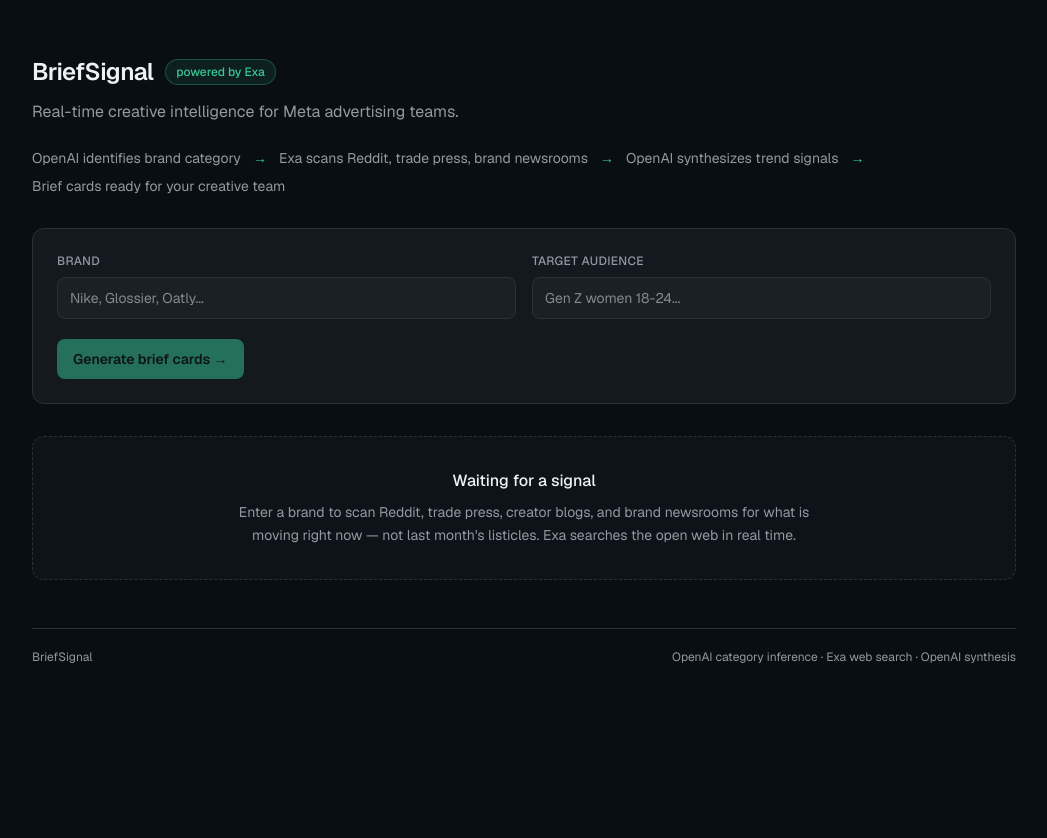
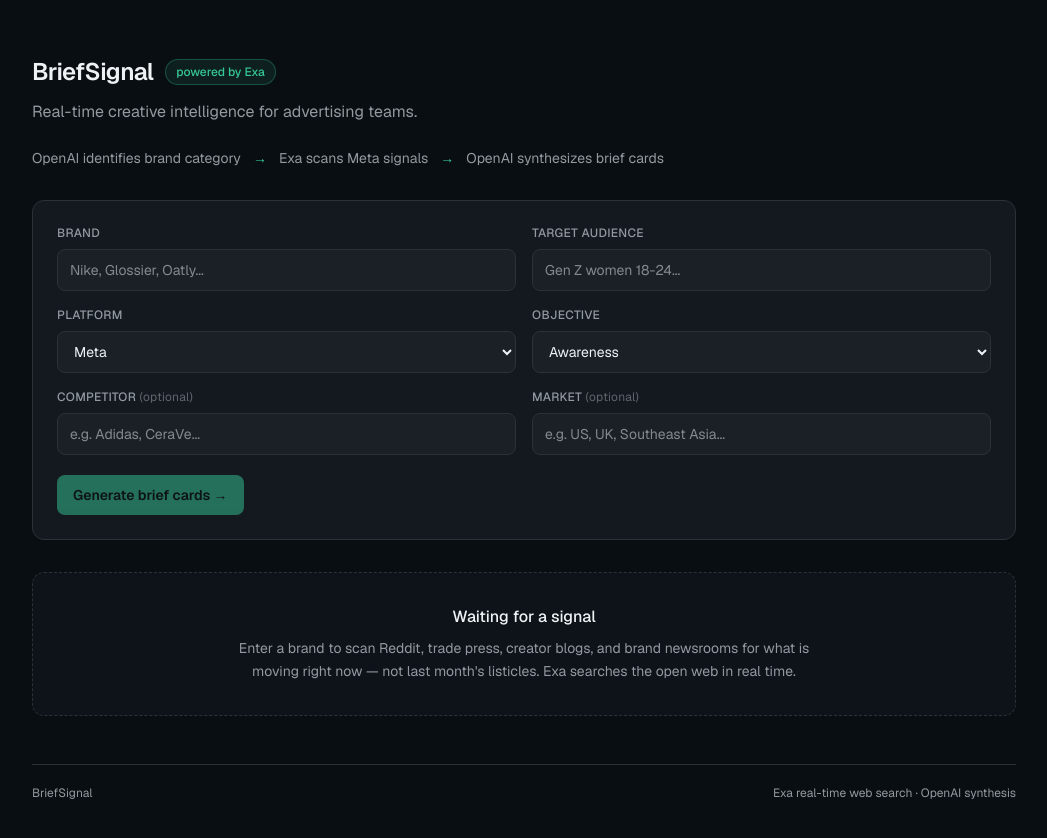
Before and after one commit to amanbangad/BriefSignal, a Next.js app: page / in a window 1280 px wide. Shown: the top 838 px of the page, without its empty margins (116-1163 px from the left). Before the commit the page ends 800 px from the top, so only its background shows below. Built offline with nearby package versions, Linux system fonts and the light colour scheme.

Commit message:
feat: enhance ad signal generation with platform-specific and competitor insights
Co-authored-by: Aman <13249886+amanbangad@users.noreply.github.com>

```diff
--- a/app/api/generate/route.ts
+++ b/app/api/generate/route.ts
@@ -1,7 +1,14 @@
 import { generateText, Output } from "ai"
 import { openai } from "@ai-sdk/openai"
 import { z } from "zod"
-import { searchCategoryTrends, searchBrandChatter, mergeSignals, hasExaKey, type ExaSignal } from "@/lib/exa"
+import {
+  searchCategoryTrends,
+  searchBrandChatter,
+  searchCompetitorSignals,
+  mergeSignals,
+  hasExaKey,
+  type ExaSignal,
+} from "@/lib/exa"
 
 // Do NOT use the edge runtime with the AI SDK.
 export const maxDuration = 60
@@ -13,7 +20,7 @@
         trend_name: z.string().describe("3-5 word name for the trend"),
         heat: z.enum(["hot", "rising", "cooling"]),
         why_now: z.string().describe("2 sentences grounded in the search findings"),
-        creative_angle: z.string().describe("A specific Meta (Instagram/Facebook) ad angle"),
+        creative_angle: z.string().describe("A specific ad angle native to the given platform"),
         hook: z.string().describe("An ad headline, max 15 words"),
         source: z.string().describe("The publication or site the signal came from"),
         signal: z.string().describe("1 sentence describing what was found"),
@@ -21,6 +28,17 @@
     )
     .length(3),
 })
+
+const OBJECTIVE_GUIDANCE: Record<string, string> = {
+  Awareness:
+    "prioritize emotional resonance and brand recall over CTA. Hook should stop the scroll.",
+  Consideration:
+    "prioritize education and social proof. Hook should create curiosity or answer a question.",
+  Conversion:
+    "prioritize urgency and direct response. Hook should create immediate desire to act.",
+  Retention:
+    "prioritize community and loyalty. Hook should make existing customers feel seen.",
+}
 
 function buildContext(signals: ExaSignal[]): string {
   if (signals.length === 0) return ""
@@ -37,16 +55,25 @@
 }
 
 export async function POST(req: Request) {
-  const { brand, audience } = (await req.json()) as {
+  const body = (await req.json()) as {
     brand?: string
     audience?: string
+    platform?: string
+    objective?: string
+    competitor?: string
+    market?: string
   }
+
+  const { brand, audience, platform = "Meta", objective = "Awareness", competitor = "", market = "" } = body
 
   if (!brand || !brand.trim()) {
     return Response.json({ error: "A brand is required." }, { status: 400 })
   }
 
   const aud = audience?.trim() || "general consumers"
+  const comp = competitor.trim()
+  const mkt = market.trim()
+  const objectiveGuidance = OBJECTIVE_GUIDANCE[objective] ?? OBJECTIVE_GUIDANCE.Awareness
 
   const stream = new ReadableStream({
     async start(controller) {
@@ -66,20 +93,18 @@
         })
         const category = rawCategory.trim()
 
-        // Emit the inferred category so the frontend can display it
         controller.enqueue(sseEvent({ type: "category", value: category }))
 
         if (hasExaKey()) {
-          // Phase 2: category trends
+          // Phase 2: category trends (platform + market aware)
           controller.enqueue(
             sseEvent({
               type: "step",
               phase: 2,
-              label: `Scanning for trending topics in ${category}…`,
-              count: undefined,
+              label: `Scanning ${platform} trends in ${category}${mkt ? ` · ${mkt}` : ""}…`,
             }),
           )
-          const trends = await searchCategoryTrends(category)
+          const trends = await searchCategoryTrends(category, platform, mkt)
 
           // Phase 3: brand chatter
           controller.enqueue(
@@ -90,22 +115,36 @@
               count: trends.length,
             }),
           )
-          const brandChatter = await searchBrandChatter(brand, category)
-
+          const brandChatter = await searchBrandChatter(brand, category, platform, mkt)
           signals = mergeSignals(trends, brandChatter)
           liveSearch = signals.length > 0
 
-          // Phase 4: synthesis
+          // Phase 4 (conditional): competitor signals
+          if (comp) {
+            controller.enqueue(
+              sseEvent({
+                type: "step",
+                phase: 4,
+                label: `Scanning ${comp} creative signals…`,
+                count: signals.length,
+              }),
+            )
+            const competitorSignals = await searchCompetitorSignals(comp, category, platform)
+            signals = mergeSignals(signals, competitorSignals)
+          }
+
+          // Final synthesis phase (phase 4 or 5 depending on competitor)
+          const synthesisPhase = comp ? 5 : 4
           controller.enqueue(
             sseEvent({
               type: "step",
-              phase: 4,
+              phase: synthesisPhase,
               label: `Synthesizing ${signals.length} signals with OpenAI…`,
               count: signals.length,
             }),
           )
         } else {
-          // No Exa key — skip phases 2 & 3, go straight to synthesis
+          // No Exa key — skip search phases, go straight to synthesis
           controller.enqueue(
             sseEvent({
               type: "step",
@@ -118,21 +157,31 @@
 
         const context = buildContext(signals)
 
-        const system = `You are a creative intelligence analyst for ad agencies building Meta (Instagram/Facebook) campaigns.
+        const system = `You are a creative intelligence analyst for ad agencies.
 Your job is to turn raw market signals into sharp, actionable creative brief cards.
+Platform: ${platform}
+Campaign objective: ${objective}
+${mkt ? `Market: ${mkt}` : ""}
+${comp ? `Key competitor: ${comp}` : ""}
 ${
   liveSearch
     ? "Base every card on the REAL search findings provided. Cite the actual source domain for each card."
-    : "No live search results are available, so use your knowledge of current cultural and category trends. Use a realistic publication name for each source."
+    : "No live search results are available. Use your knowledge of current cultural and category trends. Use a realistic publication name for each source."
 }
 Rules:
 - Return exactly 3 brief cards.
-- "heat" must be exactly one of: hot (trending now), rising (building fast), cooling (losing steam).
-- Make every angle specific to Meta ad formats (Reels, Stories, carousels) and the target audience.`
+- heat must be one of: hot (trending now), rising (building fast), cooling (losing steam).
+- Every creative angle must be native to ${platform} — reference specific formats (e.g. for TikTok: trending sounds, duets, text overlays; for Meta: Reels, Stories, carousels; for YouTube: 60s+ storytelling, thumbnails; for LinkedIn: thought leadership, document posts; for Pinterest: visual discovery, idea pins).
+- Objective is ${objective}: ${objectiveGuidance}
+${comp ? `- At least one card should include a competitive angle against ${comp}.` : ""}`
 
         const prompt = `Brand: ${brand}
 Category: ${category}
 Target audience: ${aud}
+Platform: ${platform}
+Objective: ${objective}
+${mkt ? `Market: ${mkt}` : ""}
+${comp ? `Competitor: ${comp}` : ""}
 
 ${context ? `Live web signals from this month:\n\n${context}` : "Generate three timely brief cards for this brand and category."}`
 
@@ -144,7 +193,15 @@
         })
 
         controller.enqueue(
-          sseEvent({ type: "done", cards: output.cards, liveSearch }),
+          sseEvent({
+            type: "done",
+            cards: output.cards,
+            liveSearch,
+            platform,
+            objective,
+            competitor: comp,
+            market: mkt,
+          }),
         )
       } catch (err) {
         const message = (err as Error).message || "Could not generate brief cards. Please try again."
--- a/components/brief-signal.tsx
+++ b/components/brief-signal.tsx
@@ -11,7 +11,7 @@
 
 const DEFAULT_STEPS: Step[] = [
   { label: "Identifying category…", status: "pending" },
-  { label: "Scanning for category trends…", status: "pending" },
+  { label: "Scanning for platform trends…", status: "pending" },
   { label: "Scanning brand conversations…", status: "pending" },
   { label: "Synthesizing brief cards…", status: "pending" },
 ]
@@ -25,7 +25,13 @@
             {step.status === "done" ? (
               <svg className="h-4 w-4 text-rising" viewBox="0 0 16 16" fill="none">
                 <circle cx="8" cy="8" r="7" stroke="currentColor" strokeWidth="1.5" />
-                <path d="M5 8l2 2 4-4" stroke="currentColor" strokeWidth="1.5" strokeLinecap="round" strokeLinejoin="round" />
+                <path
+                  d="M5 8l2 2 4-4"
+                  stroke="currentColor"
+                  strokeWidth="1.5"
+                  strokeLinecap="round"
+                  strokeLinejoin="round"
+                />
               </svg>
             ) : step.status === "active" ? (
               <span className="h-2.5 w-2.5 animate-pulse rounded-full bg-primary" />
@@ -75,14 +81,32 @@
   },
 }
 
+const PLATFORMS = ["Meta", "TikTok", "YouTube Shorts", "LinkedIn", "Pinterest"] as const
+const OBJECTIVES = ["Awareness", "Consideration", "Conversion", "Retention"] as const
+
+const inputCls =
+  "rounded-lg border border-border bg-input px-3 py-2.5 text-sm text-foreground outline-none transition focus:border-ring focus:ring-2 focus:ring-ring/40"
+
+interface ResultMeta {
+  inferredCategory: string
+  platform: string
+  objective: string
+  liveSearch: boolean
+}
+
 export function BriefSignal() {
   const [brand, setBrand] = useState("")
   const [audience, setAudience] = useState("")
+  const [platform, setPlatform] = useState<string>("Meta")
+  const [objective, setObjective] = useState<string>("Awareness")
+  const [competitor, setCompetitor] = useState("")
+  const [market, setMarket] = useState("")
+
   const [loading, setLoading] = useState(false)
   const [steps, setSteps] = useState<Step[]>(DEFAULT_STEPS)
   const [inferredCategory, setInferredCategory] = useState<string | null>(null)
   const [cards, setCards] = useState<BriefCard[]>([])
-  const [liveSearch, setLiveSearch] = useState(false)
+  const [resultMeta, setResultMeta] = useState<ResultMeta | null>(null)
   const [error, setError] = useState<string | null>(null)
   const [copied, setCopied] = useState<number | null>(null)
   const [generatedAt, setGeneratedAt] = useState<string | null>(null)
@@ -100,13 +124,14 @@
     setCards([])
     setError(null)
     setInferredCategory(null)
+    setResultMeta(null)
     setSteps(DEFAULT_STEPS)
 
     try {
       const res = await fetch("/api/generate", {
         method: "POST",
         headers: { "Content-Type": "application/json" },
-        body: JSON.stringify({ brand, audience }),
+        body: JSON.stringify({ brand, audience, platform, objective, competitor, market }),
       })
 
       if (!res.ok || !res.body) {
@@ -135,17 +160,27 @@
             setInferredCategory(payload.value)
           } else if (payload.type === "step") {
             const phase: number = payload.phase
-            setSteps((prev) =>
-              prev.map((s, i) => {
+            setSteps((prev) => {
+              // Dynamically append a 5th step if the competitor phase arrives
+              const extended =
+                phase === 5 && prev.length === 4
+                  ? [...prev, { label: "", status: "pending" as const }]
+                  : prev
+              return extended.map((s, i) => {
                 if (i === phase - 1) return { ...s, label: payload.label, status: "active" }
                 if (i === phase - 2) return { ...s, status: "done", count: payload.count }
                 return s
-              }),
-            )
+              })
+            })
           } else if (payload.type === "done") {
             setSteps((prev) => prev.map((s) => ({ ...s, status: "done" })))
             setCards(payload.cards)
-            setLiveSearch(payload.liveSearch)
+            setResultMeta({
+              inferredCategory: inferredCategory ?? "",
+              platform: payload.platform,
+              objective: payload.objective,
+              liveSearch: payload.liveSearch,
+            })
             setGeneratedAt(new Date().toLocaleTimeString())
           } else if (payload.type === "error") {
             throw new Error(payload.message)
@@ -163,6 +198,7 @@
     setCards([])
     setError(null)
     setInferredCategory(null)
+    setResultMeta(null)
   }
 
   const canGenerate = !loading && brand.trim().length > 0
@@ -178,7 +214,7 @@
           </span>
         </div>
         <p className="text-pretty text-muted-foreground">
-          Real-time creative intelligence for Meta advertising teams.
+          Real-time creative intelligence for advertising teams.
         </p>
       </header>
 
@@ -186,42 +222,107 @@
       <div className="mt-6 flex flex-wrap items-center gap-x-3 gap-y-2 text-sm text-muted-foreground">
         <span>OpenAI identifies brand category</span>
         <span className="text-primary">{"\u2192"}</span>
-        <span>Exa scans Reddit, trade press, brand newsrooms</span>
+        <span>Exa scans {platform} signals</span>
         <span className="text-primary">{"\u2192"}</span>
-        <span>OpenAI synthesizes trend signals</span>
-        <span className="text-primary">{"\u2192"}</span>
-        <span>Brief cards ready for your creative team</span>
+        <span>OpenAI synthesizes brief cards</span>
       </div>
 
       {/* Form */}
       <div className="mt-8 rounded-xl border border-border bg-card p-5 md:p-6">
         <div className="grid grid-cols-1 gap-4 md:grid-cols-2">
+          {/* Row 1: Brand + Audience */}
           <label className="flex flex-col gap-2">
-            <span className="text-xs font-medium uppercase tracking-wide text-muted-foreground">Brand</span>
+            <span className="text-xs font-medium uppercase tracking-wide text-muted-foreground">
+              Brand
+            </span>
             <input
-              className="rounded-lg border border-border bg-input px-3 py-2.5 text-sm text-foreground outline-none transition focus:border-ring focus:ring-2 focus:ring-ring/40"
+              className={inputCls}
               placeholder="Nike, Glossier, Oatly..."
               value={brand}
               onChange={(e) => { setBrand(e.target.value); setInferredCategory(null) }}
               onKeyDown={(e) => e.key === "Enter" && generate()}
             />
-            {inferredCategory && (
+            {inferredCategory && cards.length === 0 && (
               <span className="text-xs text-muted-foreground">
                 {"\u21b3"} {inferredCategory}
               </span>
             )}
           </label>
+
           <label className="flex flex-col gap-2">
-            <span className="text-xs font-medium uppercase tracking-wide text-muted-foreground">Target audience</span>
+            <span className="text-xs font-medium uppercase tracking-wide text-muted-foreground">
+              Target audience
+            </span>
             <input
-              className="rounded-lg border border-border bg-input px-3 py-2.5 text-sm text-foreground outline-none transition focus:border-ring focus:ring-2 focus:ring-ring/40"
+              className={inputCls}
               placeholder="Gen Z women 18-24..."
               value={audience}
               onChange={(e) => setAudience(e.target.value)}
               onKeyDown={(e) => e.key === "Enter" && generate()}
             />
           </label>
+
+          {/* Row 2: Platform + Objective */}
+          <label className="flex flex-col gap-2">
+            <span className="text-xs font-medium uppercase tracking-wide text-muted-foreground">
+              Platform
+            </span>
+            <select
+              className={inputCls}
+              value={platform}
+              onChange={(e) => setPlatform(e.target.value)}
+            >
+              {PLATFORMS.map((p) => (
+                <option key={p} value={p}>{p}</option>
+              ))}
+            </select>
+          </label>
+
+          <label className="flex flex-col gap-2">
+            <span className="text-xs font-medium uppercase tracking-wide text-muted-foreground">
+              Objective
+            </span>
+            <select
+              className={inputCls}
+              value={objective}
+              onChange={(e) => setObjective(e.target.value)}
+            >
+              {OBJECTIVES.map((o) => (
+                <option key={o} value={o}>{o}</option>
+              ))}
+            </select>
+          </label>
+
+          {/* Row 3: Competitor + Market */}
+          <label className="flex flex-col gap-2">
+            <span className="text-xs font-medium uppercase tracking-wide text-muted-foreground">
+              Competitor{" "}
+              <span className="normal-case font-normal text-muted-foreground/60">(optional)</span>
+            </span>
+            <input
+              className={inputCls}
+              placeholder="e.g. Adidas, CeraVe..."
+              value={competitor}
+              onChange={(e) => setCompetitor(e.target.value)}
+              onKeyDown={(e) => e.key === "Enter" && generate()}
+            />
+          </label>
+
+          <label className="flex flex-col gap-2">
+            <span className="text-xs font-medium uppercase tracking-wide text-muted-foreground">
+              Market{" "}
+              <span className="normal-case font-normal text-muted-foreground/60">(optional)</span>
+            </span>
+            <input
+              className={inputCls}
+              placeholder="e.g. US, UK, Southeast Asia..."
+              value={market}
+              onChange={(e) => setMarket(e.target.value)}
+              onKeyDown={(e) => e.key === "Enter" && generate()}
+            />
+          </label>
         </div>
+
         <button
           onClick={generate}
           disabled={!canGenerate}
@@ -245,11 +346,36 @@
       {cards.length > 0 && (
         <section className="mt-8">
           <div className="flex flex-wrap items-center justify-between gap-3">
-            <span className="text-sm text-muted-foreground">
-              {cards.length} signals detected
-              {generatedAt ? ` \u00b7 ${generatedAt}` : ""}
-              {liveSearch ? " \u00b7 live Exa search" : " \u00b7 model knowledge"}
-            </span>
+            <div className="flex flex-wrap items-center gap-1.5 text-sm text-muted-foreground">
+              <span>{cards.length} signals detected</span>
+              {generatedAt && <span>{"\u00b7"} {generatedAt}</span>}
+              {resultMeta?.inferredCategory && (
+                <>
+                  <span>{"\u00b7"}</span>
+                  <span className="rounded-md border border-border bg-card px-2 py-0.5 text-xs">
+                    {resultMeta.inferredCategory}
+                  </span>
+                </>
+              )}
+              {resultMeta?.platform && (
+                <>
+                  <span>{"\u00b7"}</span>
+                  <span className="rounded-md border border-border bg-card px-2 py-0.5 text-xs">
+                    {resultMeta.platform}
+                  </span>
+                </>
+              )}
+              {resultMeta?.objective && (
+                <>
+                  <span>{"\u00b7"}</span>
+                  <span className="rounded-md border border-border bg-card px-2 py-0.5 text-xs">
+                    {resultMeta.objective}
+                  </span>
+                </>
+              )}
+              <span>{"\u00b7"}</span>
+              <span>{resultMeta?.liveSearch ? "live Exa search" : "model knowledge"}</span>
+            </div>
             <button
               onClick={reset}
               className="rounded-lg border border-border bg-card px-3 py-1.5 text-sm text-foreground transition hover:bg-muted"
@@ -340,7 +466,7 @@
 
       <footer className="mt-12 flex flex-wrap items-center justify-between gap-2 border-t border-border pt-5 text-xs text-muted-foreground">
         <span>BriefSignal</span>
-        <span>OpenAI category inference {"\u00b7"} Exa web search {"\u00b7"} OpenAI synthesis</span>
+        <span>Exa real-time web search {"\u00b7"} OpenAI synthesis</span>
       </footer>
     </div>
   )
--- a/lib/exa.ts
+++ b/lib/exa.ts
@@ -67,12 +67,47 @@
   }))
 }
 
-export async function searchCategoryTrends(category: string): Promise<ExaSignal[]> {
-  return exaSearch(`emerging trends and cultural moments in ${category} this month`, 5)
+function buildTrendsQuery(category: string, platform?: string, market?: string): string {
+  const platformStr = platform && platform !== "Meta" ? `${platform} ` : ""
+  const marketStr = market ? ` ${market}` : ""
+  if (platformStr) {
+    return `trending ${platformStr}content ${category.toLowerCase()}${marketStr} this month`
+  }
+  return `emerging trends and cultural moments in ${category}${marketStr} this month`
 }
 
-export async function searchBrandChatter(brand: string, category: string): Promise<ExaSignal[]> {
-  return exaSearch(`recent consumer conversations and news about ${brand} ${category}`, 5)
+function buildChatterQuery(brand: string, category: string, platform?: string, market?: string): string {
+  const platformStr = platform && platform !== "Meta" ? ` ${platform}` : ""
+  const marketStr = market ? ` ${market}` : ""
+  return `${brand} ${category.toLowerCase()} consumer conversations${platformStr}${marketStr} recent`
+}
+
+export async function searchCategoryTrends(
+  category: string,
+  platform?: string,
+  market?: string,
+): Promise<ExaSignal[]> {
+  return exaSearch(buildTrendsQuery(category, platform, market), 5)
+}
+
+export async function searchBrandChatter(
+  brand: string,
+  category: string,
+  platform?: string,
+  market?: string,
+): Promise<ExaSignal[]> {
+  return exaSearch(buildChatterQuery(brand, category, platform, market), 5)
+}
+
+export async function searchCompetitorSignals(
+  competitor: string,
+  category: string,
+  platform: string,
+): Promise<ExaSignal[]> {
+  return exaSearch(
+    `${competitor} ${category.toLowerCase()} advertising campaign creative ${platform} recent`,
+    4,
+  )
 }
 
 export function mergeSignals(a: ExaSignal[], b: ExaSignal[]): ExaSignal[] {
--- a/lib/types.ts
+++ b/lib/types.ts
@@ -13,4 +13,8 @@
 export interface GenerateResponse {
   cards: BriefCard[]
   liveSearch: boolean
+  platform: string
+  objective: string
+  competitor: string
+  market: string
 }
```
